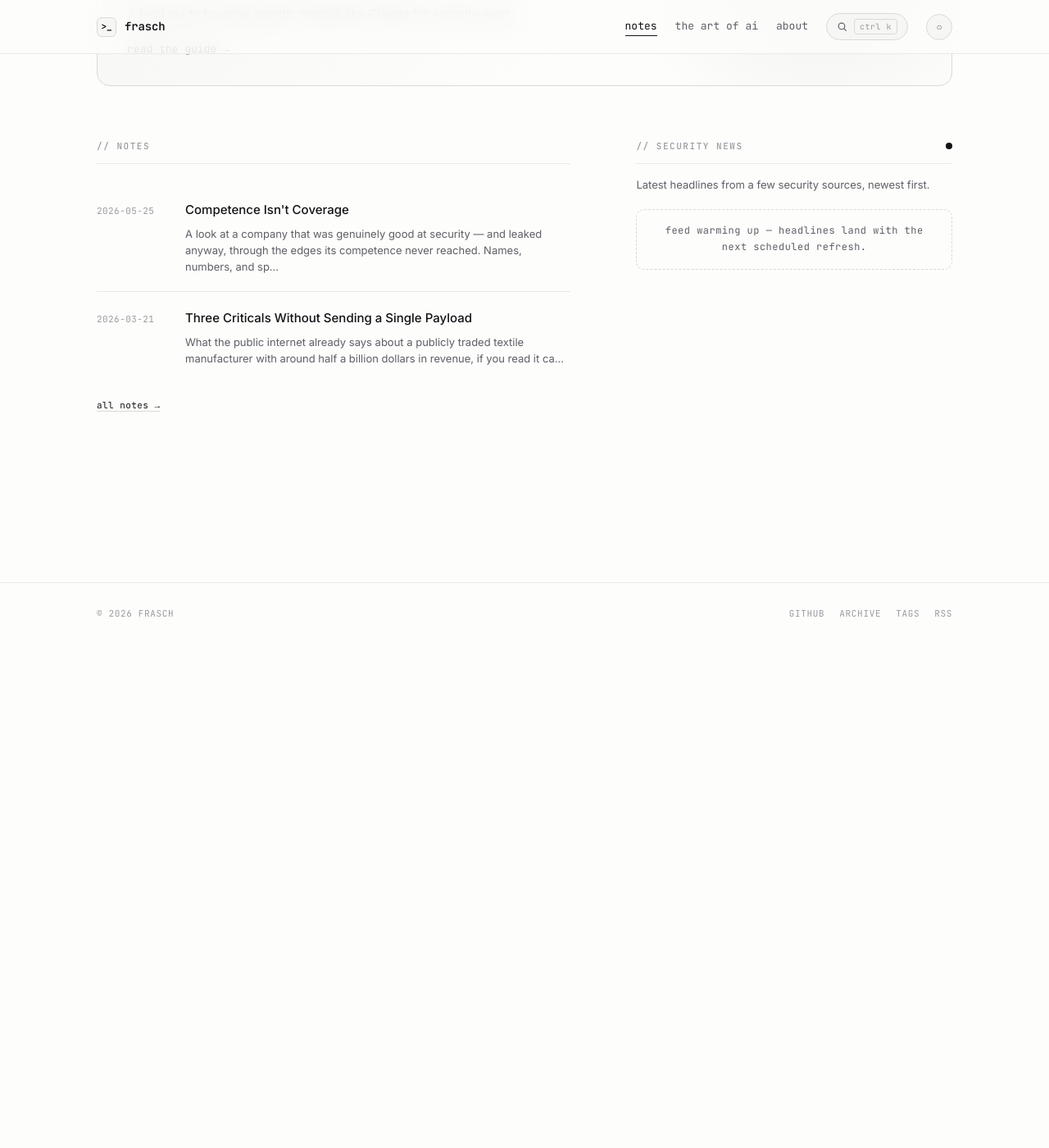
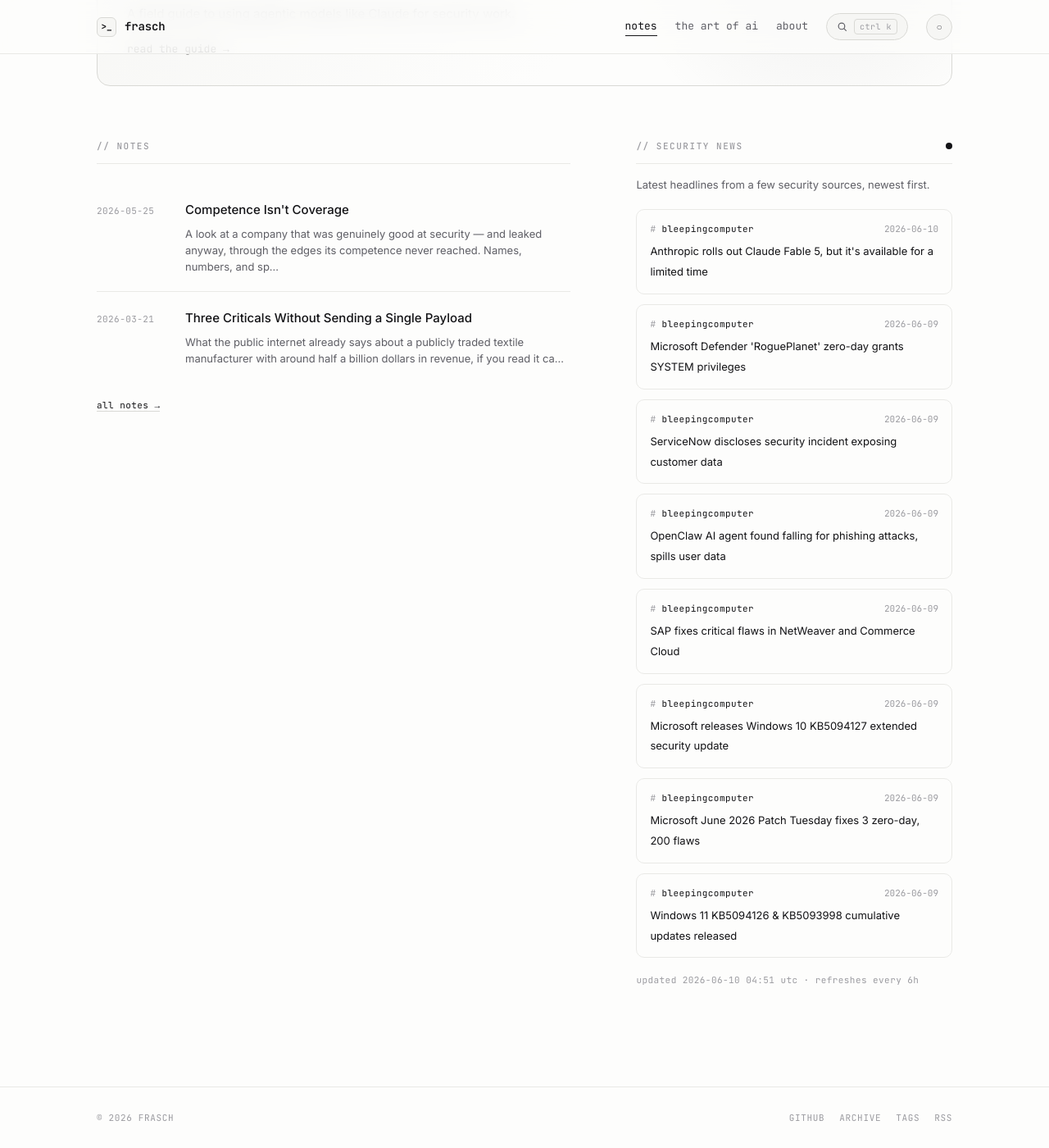
Before and after one commit to whoisfrasch/frasch, a Jekyll site: the page built from index.html, in a window 1280 px wide and 1400 px high, scrolled down 615 px. Shown: the whole window at 82% size. Built offline with Jekyll 4.4.1, drawn with Linux system fonts in a browser that asks for light colours.

Commit message:
Refresh security news feed

```diff
--- a/_data/news.json
+++ b/_data/news.json
@@ -1,4 +1,53 @@
 {
-  "updated": null,
-  "items": []
+  "updated": "2026-06-10T04:51:23Z",
+  "items": [
+    {
+      "source": "bleepingcomputer",
+      "title": "Anthropic rolls out Claude Fable 5, but it's available for a limited time",
+      "link": "https://www.bleepingcomputer.com/news/artificial-intelligence/anthropic-rolls-out-claude-fable-5-but-its-available-for-a-limited-time/",
+      "date": "2026-06-10T02:03:31Z"
+    },
+    {
+      "source": "bleepingcomputer",
+      "title": "Microsoft Defender 'RoguePlanet' zero-day grants SYSTEM privileges",
+      "link": "https://www.bleepingcomputer.com/news/microsoft/microsoft-defender-rogueplanet-zero-day-grants-system-privileges/",
+      "date": "2026-06-09T23:11:18Z"
+    },
+    {
+      "source": "bleepingcomputer",
+      "title": "ServiceNow discloses security incident exposing customer data",
+      "link": "https://www.bleepingcomputer.com/news/security/servicenow-discloses-security-incident-exposing-customer-data/",
+      "date": "2026-06-09T21:34:09Z"
+    },
+    {
+      "source": "bleepingcomputer",
+      "title": "OpenClaw AI agent found falling for phishing attacks, spills user data",
+      "link": "https://www.bleepingcomputer.com/news/security/openclaw-ai-agent-found-falling-for-phishing-attacks-spills-user-data/",
+      "date": "2026-06-09T21:20:20Z"
+    },
+    {
+      "source": "bleepingcomputer",
+      "title": "SAP fixes critical flaws in NetWeaver and Commerce Cloud",
+      "link": "https://www.bleepingcomputer.com/news/security/sap-fixes-critical-flaws-in-netweaver-and-commerce-cloud/",
+      "date": "2026-06-09T19:36:27Z"
+    },
+    {
+      "source": "bleepingcomputer",
+      "title": "Microsoft releases Windows 10 KB5094127 extended security update",
+      "link": "https://www.bleepingcomputer.com/news/microsoft/microsoft-releases-windows-10-kb5094127-extended-security-update/",
+      "date": "2026-06-09T18:35:00Z"
+    },
+    {
+      "source": "bleepingcomputer",
+      "title": "Microsoft June 2026 Patch Tuesday fixes 3 zero-day, 200 flaws",
+      "link": "https://www.bleepingcomputer.com/news/microsoft/microsoft-june-2026-patch-tuesday-fixes-3-zero-day-200-flaws/",
+      "date": "2026-06-09T17:57:59Z"
+    },
+    {
+      "source": "bleepingcomputer",
+      "title": "Windows 11 KB5094126 & KB5093998 cumulative updates released",
+      "link": "https://www.bleepingcomputer.com/news/microsoft/windows-11-kb5094126-and-kb5093998-cumulative-updates-released/",
+      "date": "2026-06-09T17:32:32Z"
+    }
+  ]
 }
```
